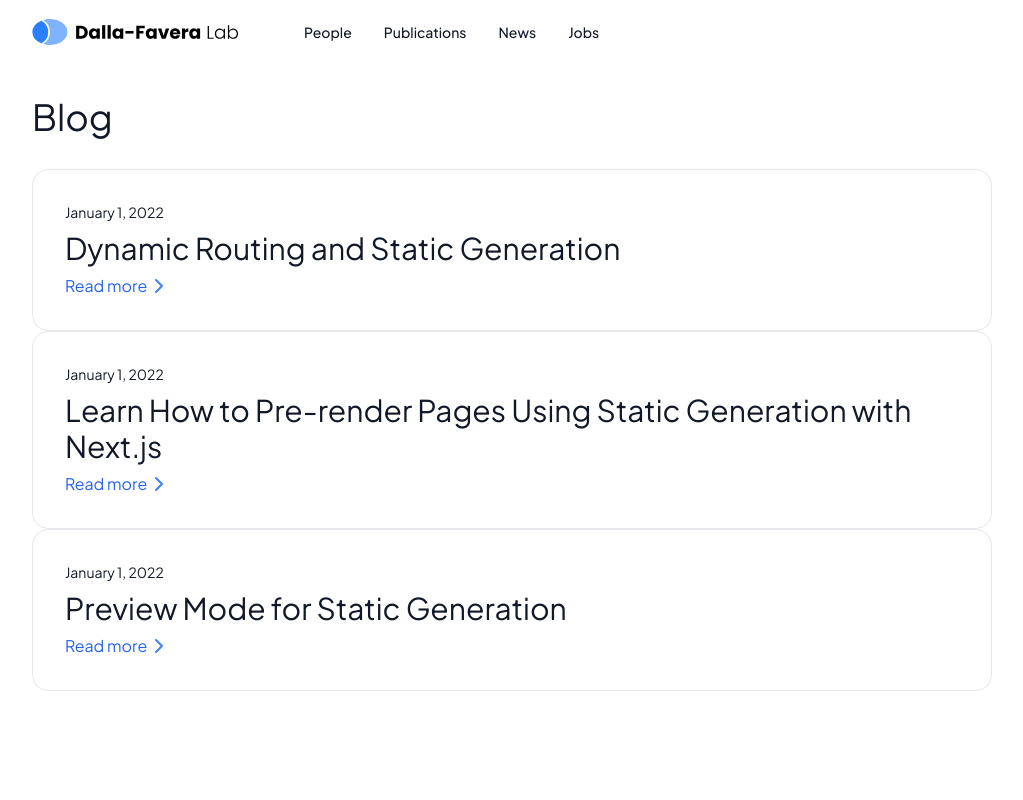
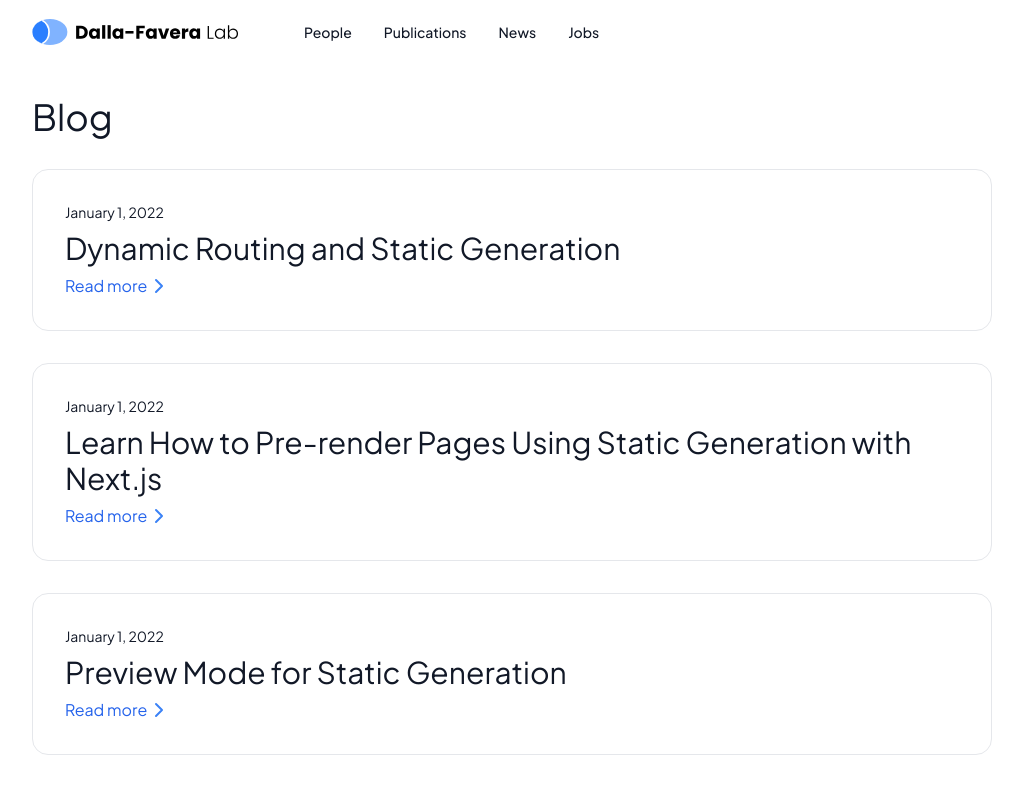
Before and after one commit to antonybholmes/www-rdf-nextjs, a Next.js app: page /blog in a window 1280 px wide. Shown: the top 800 px of the page, without its empty margins (128-1151 px from the left). Built offline with nearby package versions, Linux system fonts and the light colour scheme.

Commit message:
Bug fixes and updates.

```diff
--- a/env.json
+++ b/env.json
@@ -10,8 +10,8 @@
   "AUTHOR_LATEST_POSTS": 6,
   "GTAG": "G-X21MCY4FP3",
   "INCEPTION": "2022-08-01",
-  "PATCH": 254,
-  "VERSION": "1.4.112.254",
+  "PATCH": 255,
+  "VERSION": "1.4.112.255",
   "UPDATED": "November 20, 2022",
   "GENERIC_COVER_IMAGE": "generic",
   "GENERIC_PERSON_IMAGE": "/assets/images/people/generic.webp",
--- a/package.json
+++ b/package.json
@@ -1,7 +1,7 @@
 {
   "private": true,
   "scripts": {
-    "dev": "next",
+    "dev": "next --port=3002",
     "build": "next build",
     "postbuild": "next-sitemap",
     "export": "yarn build && next export",
--- a/src/layouts/posts-layout.tsx
+++ b/src/layouts/posts-layout.tsx
@@ -19,7 +19,7 @@ export default function PostsLayout({ title, posts }: IProps) {
 
   return (
     <SideLayout title={title}>
-      <ul className="mt-8">
+      <ul className="mt-8 flex flex-col gap-y-8">
         {posts.map((post: any, index: number) => {
           const url = `/${title.toLowerCase()}/${post.slug}`
           return (
```
